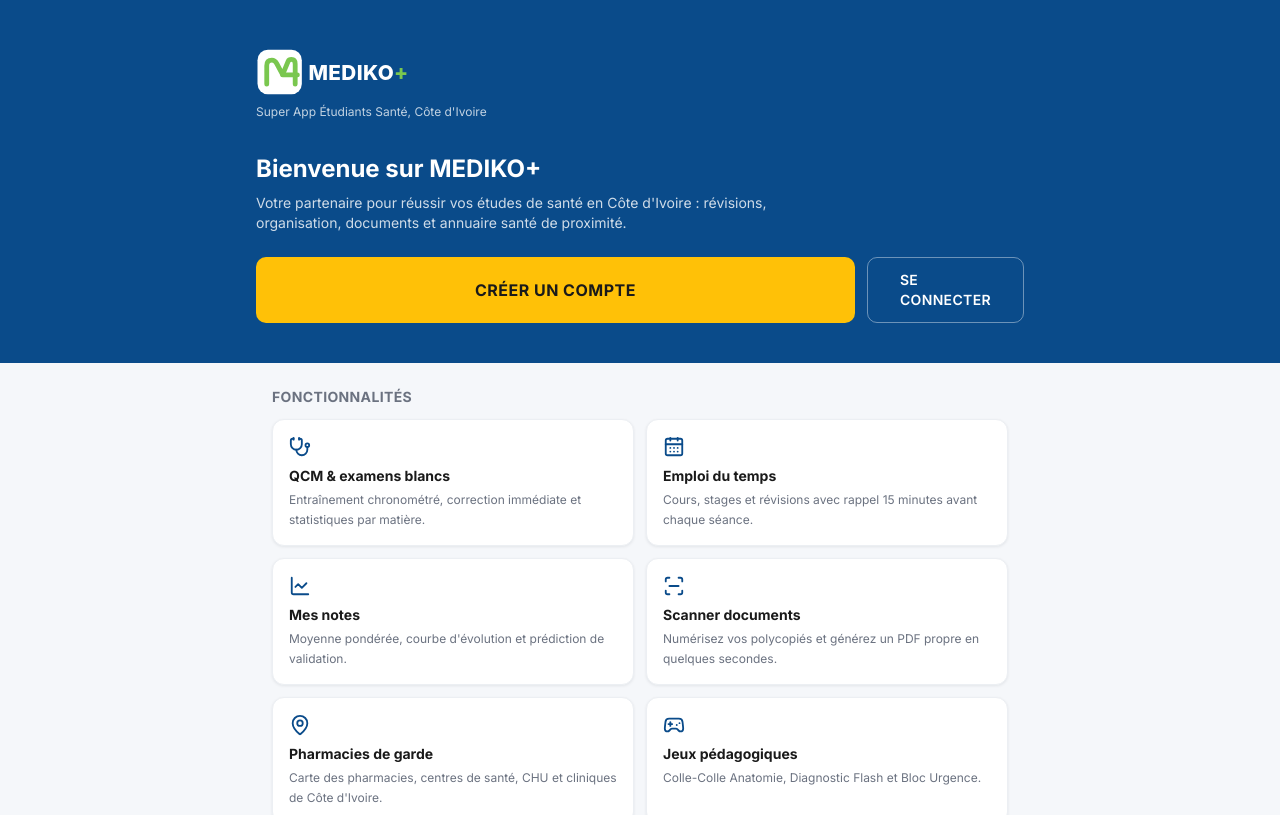
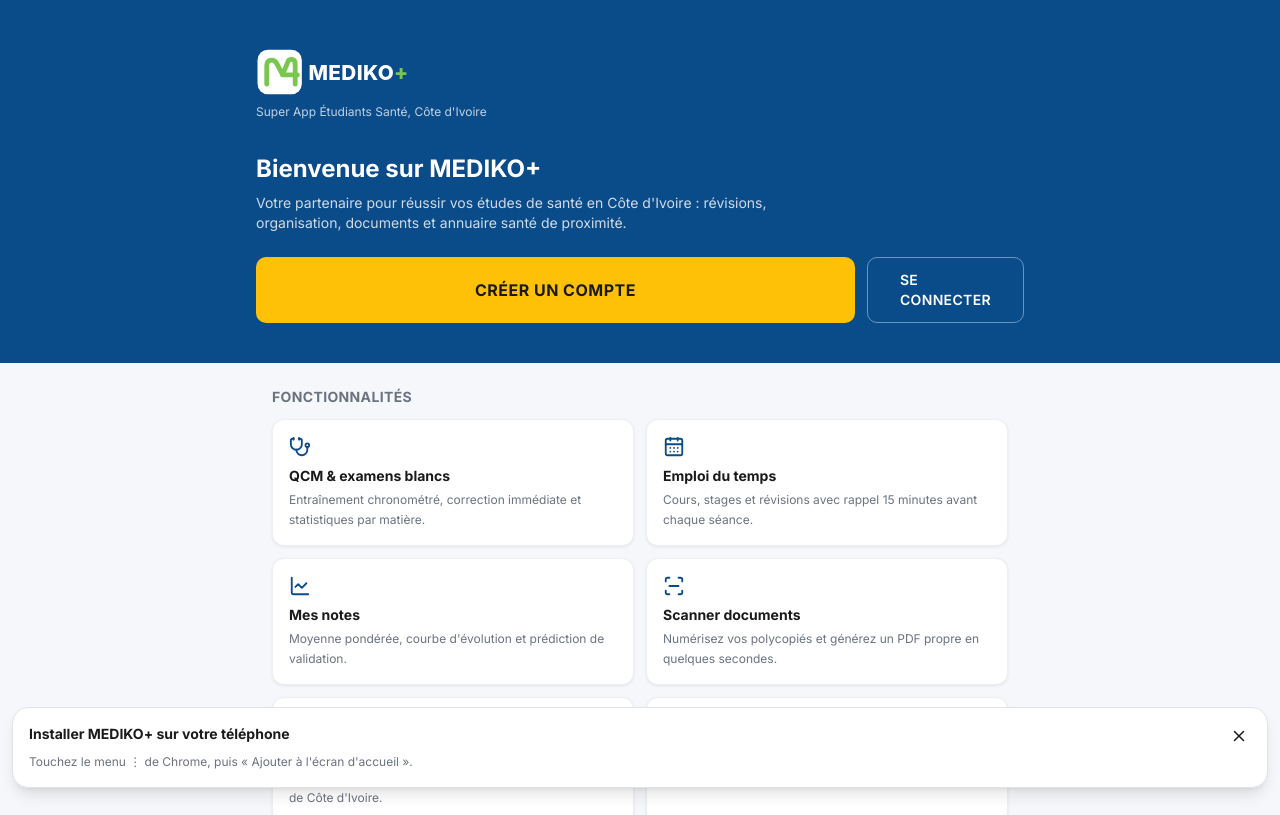
Before and after one commit to medikogroupe/MedikoApp, a Next.js app: page / in a window 1280 px wide. Shown: the top 815 px of the page. Built offline with nearby package versions, Linux system fonts and the light colour scheme; no server answers; the database is empty.

Commit message:
bandeau d'installation

```diff
--- a/src/app/layout.tsx
+++ b/src/app/layout.tsx
@@ -3,6 +3,7 @@
 import { Inter } from "next/font/google";
 import "./globals.css";
 import PWARegister from "@/components/PWARegister";
+import InstallPrompt from "@/components/InstallPrompt";
 
 const inter = Inter({ subsets: ["latin"], variable: "--font-inter" });
 
@@ -37,6 +38,7 @@
       <body className="bg-mp-bg text-mp-text font-sans antialiased">
         {children}
         <PWARegister />
+        <InstallPrompt />
       </body>
     </html>
   );
--- /dev/null
+++ b/src/components/InstallPrompt.tsx
@@ -0,0 +1,78 @@
+"use client";
+
+import { useEffect, useState } from "react";
+import { Download, X } from "lucide-react";
+
+type EvenementInstall = Event & { prompt: () => Promise<void> };
+
+export default function InstallPrompt() {
+  const [evt, setEvt] = useState<EvenementInstall | null>(null);
+  const [visible, setVisible] = useState(false);
+  const [ios, setIos] = useState(false);
+
+  useEffect(() => {
+    const dejaInstallee =
+      window.matchMedia("(display-mode: standalone)").matches ||
+      (navigator as unknown as { standalone?: boolean }).standalone === true;
+    if (dejaInstallee) return;
+    try {
+      if (localStorage.getItem("mp_install_masque") === "1") return;
+    } catch {}
+    setIos(/iphone|ipad|ipod/i.test(navigator.userAgent));
+    const onPrompt = (e: Event) => {
+      e.preventDefault();
+      setEvt(e as EvenementInstall);
+      setVisible(true);
+    };
+    const onInstalled = () => setVisible(false);
+    window.addEventListener("beforeinstallprompt", onPrompt);
+    window.addEventListener("appinstalled", onInstalled);
+    const t = setTimeout(() => setVisible(true), 3000);
+    return () => {
+      clearTimeout(t);
+      window.removeEventListener("beforeinstallprompt", onPrompt);
+      window.removeEventListener("appinstalled", onInstalled);
+    };
+  }, []);
+
+  function fermer() {
+    setVisible(false);
+    try {
+      localStorage.setItem("mp_install_masque", "1");
+    } catch {}
+  }
+
+  async function installer() {
+    if (!evt) return;
+    await evt.prompt();
+    setEvt(null);
+    setVisible(false);
+  }
+
+  if (!visible) return null;
+
+  return (
+    <div className="fixed inset-x-3 bottom-3 z-50 rounded-2xl border border-[#dfe3e8] bg-white p-4 shadow-lg">
+      <button
+        type="button"
+        onClick={fermer}
+        aria-label="Fermer"
+        className="absolute right-2 top-2 flex h-10 w-10 items-center justify-center"
+      >
+        <X size={18} />
+      </button>
+      <p className="pr-8 text-sm font-bold">Installer MEDIKO+ sur votre téléphone</p>
+      {evt ? (
+        <button type="button" onClick={installer} className="mp-btn-yellow mt-3 min-h-[44px] w-full">
+          <Download size={16} /> Installer l&apos;application
+        </button>
+      ) : (
+        <p className="mt-2 text-xs leading-relaxed text-mp-grey">
+          {ios
+            ? "Touchez le bouton Partager de Safari, puis « Sur l'écran d'accueil »."
+            : "Touchez le menu ⋮ de Chrome, puis « Ajouter à l'écran d'accueil »."}
+        </p>
+      )}
+    </div>
+  );
+}
```
